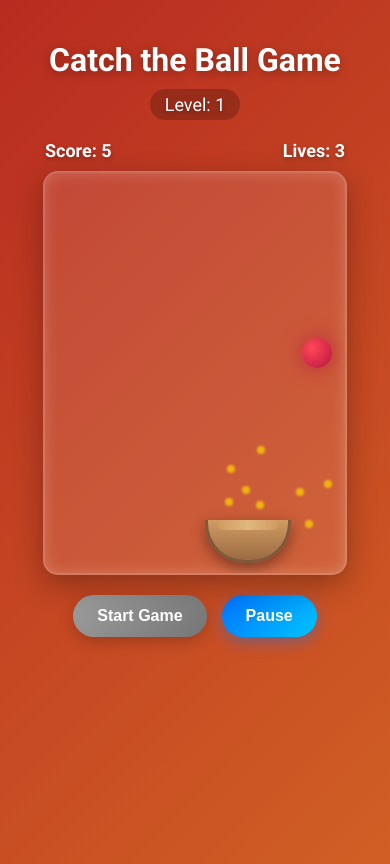
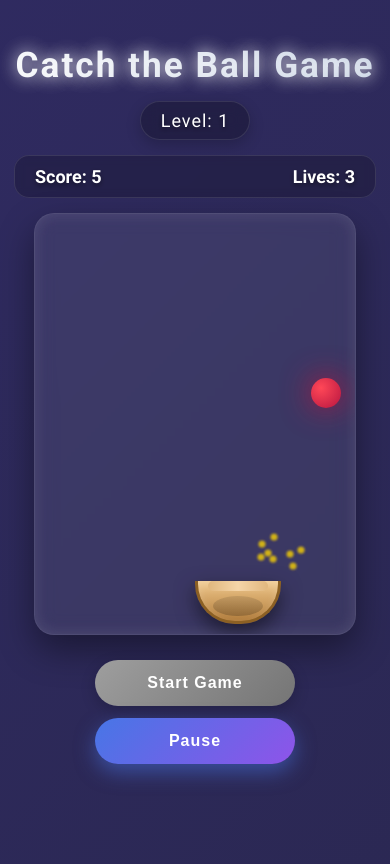
Before and after one commit to Ahmed8881/Ball-Game, a plain HTML site: page index.html in a window 390 px wide. Both pictures are taken after a click on the button "Start Game". Drawn offline with Linux system fonts and the light colour scheme.

Commit message:
Enhance CSS styles: update background gradients, improve button animations, and refine layout for better visuals

```diff
--- a/style.css
+++ b/style.css
@@ -2,7 +2,7 @@ body {
     margin: 0;
     overflow: hidden;
     font-family: 'Roboto', sans-serif;
-    background: linear-gradient(135deg, #1a2a6c, #b21f1f, #fdbb2d);
+    background: linear-gradient(135deg, #0f0c29, #302b63, #24243e);
     background-size: 600% 600%;
     animation: gradientBG 20s ease infinite;
     display: flex;
@@ -20,27 +20,39 @@ body {
 }
 
 h1 {
-    text-shadow: 0 2px 10px rgba(0, 0, 0, 0.3);
-    font-size: 2.5rem;
-    margin-bottom: 10px;
+    text-shadow: 0 4px 12px rgba(0, 0, 0, 0.5);
+    font-size: 2.8rem;
+    margin-bottom: 15px;
+    letter-spacing: 2px;
+    background: linear-gradient(to right, #f5f7fa, #c3cfe2);
+    -webkit-background-clip: text;
+    -webkit-text-fill-color: transparent;
+    animation: titleGlow 3s ease-in-out infinite alternate;
+}
+
+@keyframes titleGlow {
+    from { text-shadow: 0 0 5px rgba(255, 255, 255, 0.6); }
+    to { text-shadow: 0 0 20px rgba(255, 255, 255, 0.9), 0 0 30px rgba(255, 255, 255, 0.4); }
 }
 
 #game-container {
     position: relative;
     width: 400px;
     height: 500px;
-    background: rgba(255, 255, 255, 0.1);
+    background: rgba(255, 255, 255, 0.07);
     overflow: hidden;
-    border-radius: 15px;
-    box-shadow: 0 10px 30px rgba(0, 0, 0, 0.3),
-                inset 0 0 15px rgba(255, 255, 255, 0.2);
-    backdrop-filter: blur(5px);
-    border: 2px solid rgba(255, 255, 255, 0.2);
-    transition: transform 0.3s ease;
+    border-radius: 20px;
+    box-shadow: 0 15px 35px rgba(0, 0, 0, 0.4),
+                inset 0 0 15px rgba(255, 255, 255, 0.1);
+    backdrop-filter: blur(10px);
+    border: 1px solid rgba(255, 255, 255, 0.1);
+    transition: all 0.4s cubic-bezier(0.175, 0.885, 0.32, 1.275);
 }
 
 #game-container:hover {
-    transform: translateY(-5px);
+    transform: translateY(-8px) scale(1.02);
+    box-shadow: 0 20px 40px rgba(0, 0, 0, 0.5),
+                inset 0 0 20px rgba(255, 255, 255, 0.2);
 }
 
 .ball {
@@ -49,23 +61,36 @@ h1 {
     height: 30px;
     border-radius: 50%;
     background: radial-gradient(circle at 10px 10px, #ff6b6b, #ee5253);
-    box-shadow: 0 0 15px rgba(238, 82, 83, 0.7);
+    box-shadow: 0 0 20px rgba(238, 82, 83, 0.8);
+    transform: translateZ(0);
+    animation: ballFloat 0.6s ease-in-out infinite alternate;
+}
+
+@keyframes ballFloat {
+    from { transform: scale(1); }
+    to { transform: scale(1.05); }
 }
 
 .special-ball {
     background: radial-gradient(circle at 10px 10px, #feca57, #ff9f43);
-    box-shadow: 0 0 20px rgba(255, 159, 67, 0.9);
-    animation: pulse 1s infinite alternate;
+    box-shadow: 0 0 25px rgba(255, 159, 67, 0.9);
+    animation: pulse 1.2s infinite alternate;
 }
 
 .bad-ball {
     background: radial-gradient(circle at 10px 10px, #ff4757, #b71540);
-    box-shadow: 0 0 20px rgba(183, 21, 64, 0.7);
+    box-shadow: 0 0 25px rgba(183, 21, 64, 0.9);
+    animation: badPulse 1s infinite alternate;
 }
 
 @keyframes pulse {
-    from { box-shadow: 0 0 20px rgba(255, 159, 67, 0.9); }
-    to { box-shadow: 0 0 30px rgba(255, 159, 67, 1); }
+    from { box-shadow: 0 0 20px rgba(255, 159, 67, 0.9); transform: scale(1); }
+    to { box-shadow: 0 0 35px rgba(255, 159, 67, 1); transform: scale(1.08); }
+}
+
+@keyframes badPulse {
+    from { box-shadow: 0 0 20px rgba(183, 21, 64, 0.7); }
+    to { box-shadow: 0 0 30px rgba(183, 21, 64, 1); }
 }
 
 #basket {
@@ -73,11 +98,12 @@ h1 {
     bottom: 10px;
     width: 80px;
     height: 40px;
-    background: linear-gradient(to bottom, #d19b62, #9b6b43);
+    background: linear-gradient(to bottom, #f0c78a, #b17d3d);
     border-radius: 0 0 40px 40px;
-    border: 3px solid #7d5a3c;
+    border: 3px solid #8c6024;
     border-top: none;
-    box-shadow: 0 5px 15px rgba(0, 0, 0, 0.4);
+    box-shadow: 0 8px 20px rgba(0, 0, 0, 0.5),
+                inset 0 5px 10px rgba(255, 255, 255, 0.2);
     transition: transform 0.1s ease;
 }
 
@@ -88,49 +114,84 @@ h1 {
     left: 10px;
     width: 60px;
     height: 10px;
-    background: linear-gradient(to right, #d19b62, #e0b77e, #d19b62);
+    background: linear-gradient(to right, #e0b77e, #f5d5a8, #e0b77e);
     border-radius: 5px;
+}
+
+#basket::after {
+    content: '';
+    position: absolute;
+    top: 15px;
+    left: 15px;
+    width: 50px;
+    height: 20px;
+    background: linear-gradient(to bottom, rgba(0,0,0,0.1), rgba(0,0,0,0.2));
+    border-radius: 50%;
 }
 
 #score-container {
     display: flex;
     justify-content: space-between;
     width: 400px;
-    padding: 10px 0;
+    padding: 15px 0;
     font-size: 18px;
     font-weight: bold;
     color: #fff;
-    text-shadow: 0 2px 5px rgba(0, 0, 0, 0.3);
+    text-shadow: 0 2px 5px rgba(0, 0, 0, 0.5);
+    background: rgba(0, 0, 0, 0.2);
+    border-radius: 15px;
+    padding: 10px 20px;
+    margin-bottom: 15px;
+    backdrop-filter: blur(5px);
+    border: 1px solid rgba(255, 255, 255, 0.1);
 }
 
 #controls {
-    margin-top: 20px;
+    margin-top: 25px;
     display: flex;
-    gap: 15px;
+    gap: 20px;
 }
 
 button {
-    padding: 12px 24px;
+    padding: 14px 28px;
     font-size: 16px;
     font-weight: 600;
-    background: linear-gradient(135deg, #0072ff, #00c6ff);
+    background: linear-gradient(135deg, #4776E6, #8E54E9);
     color: white;
     border: none;
     border-radius: 30px;
     cursor: pointer;
-    transition: all 0.3s;
-    box-shadow: 0 5px 15px rgba(0, 114, 255, 0.4);
+    transition: all 0.4s;
+    box-shadow: 0 8px 20px rgba(71, 118, 230, 0.5);
+    letter-spacing: 1px;
+    position: relative;
+    overflow: hidden;
+}
+
+button:before {
+    content: '';
+    position: absolute;
+    top: 0;
+    left: -100%;
+    width: 100%;
+    height: 100%;
+    background: linear-gradient(90deg, transparent, rgba(255, 255, 255, 0.2), transparent);
+    transition: all 0.5s;
 }
 
 button:hover {
-    background: linear-gradient(135deg, #0050b3, #00a6d6);
-    transform: translateY(-3px);
-    box-shadow: 0 7px 20px rgba(0, 114, 255, 0.5);
+    background: linear-gradient(135deg, #3d68d8, #7b41db);
+    transform: translateY(-5px);
+    box-shadow: 0 12px 25px rgba(71, 118, 230, 0.6);
+}
+
+button:hover:before {
+    left: 100%;
 }
 
 button:active {
-    transform: translateY(1px);
-    box-shadow: 0 3px 10px rgba(0, 114, 255, 0.4);
+    transform: translateY(2px);
+    box-shadow: 0 5px 15px rgba(71, 118, 230, 0.4);
 }
 
 button:disabled {
@@ -154,42 +215,70 @@ button:disabled {
     color: white;
     font-size: 24px;
     z-index: 10;
-    border-radius: 15px;
-    backdrop-filter: blur(5px);
+    border-radius: 20px;
+    backdrop-filter: blur(10px);
+    animation: fadeIn 0.5s ease-in-out;
+}
+
+@keyframes fadeIn {
+    from { opacity: 0; }
+    to { opacity: 1; }
 }
 
 #game-over h2 {
-    margin-bottom: 10px;
-    font-size: 2.5rem;
-    text-shadow: 0 0 10px rgba(255, 0, 89, 0.7);
+    margin-bottom: 15px;
+    font-size: 3rem;
+    text-shadow: 0 0 15px rgba(255, 0, 89, 0.8);
+    background: linear-gradient(to right, #f5f7fa, #ff5e62);
+    -webkit-background-clip: text;
+    -webkit-text-fill-color: transparent;
+    animation: pulseText 2s infinite alternate;
+}
+
+@keyframes pulseText {
+    from { text-shadow: 0 0 10px rgba(255, 94, 98, 0.7); }
+    to { text-shadow: 0 0 20px rgba(255, 94, 98, 1); }
 }
 
 #game-over p {
-    font-size: 1.5rem;
-    margin-bottom: 20px;
+    font-size: 1.7rem;
+    margin-bottom: 25px;
+    opacity: 0.9;
+    letter-spacing: 1px;
 }
 
 #game-over button {
-    margin-top: 20px;
+    margin-top: 25px;
     font-size: 18px;
     background: linear-gradient(135deg, #ff416c, #ff4b2b);
-    box-shadow: 0 5px 15px rgba(255, 75, 43, 0.4);
+    box-shadow: 0 8px 20px rgba(255, 75, 43, 0.5);
+    animation: buttonPulse 2s infinite alternate;
+}
+
+@keyframes buttonPulse {
+    from { transform: scale(1); }
+    to { transform: scale(1.05); }
 }
 
 #game-over button:hover {
     background: linear-gradient(135deg, #e63b63, #e64426);
-    box-shadow: 0 7px 20px rgba(255, 75, 43, 0.5);
+    box-shadow: 0 10px 25px rgba(255, 75, 43, 0.7);
+    animation: none;
+    transform: translateY(-5px);
 }
 
 #level-indicator {
     font-size: 18px;
     color: #fff;
-    text-shadow: 0 2px 5px rgba(0, 0, 0, 0.3);
-    margin-bottom: 10px;
-    background: rgba(0, 0, 0, 0.2);
-    padding: 5px 15px;
+    text-shadow: 0 2px 5px rgba(0, 0, 0, 0.5);
+    margin-bottom: 15px;
+    background: rgba(0, 0, 0, 0.25);
+    padding: 8px 20px;
     border-radius: 20px;
-    backdrop-filter: blur(5px);
+    backdrop-filter: blur(8px);
+    border: 1px solid rgba(255, 255, 255, 0.1);
+    letter-spacing: 1px;
+    box-shadow: 0 5px 15px rgba(0, 0, 0, 0.2);
 }
 
 .particle {
@@ -199,18 +288,34 @@ button:disabled {
     border-radius: 50%;
     pointer-events: none;
     filter: blur(1px);
+    z-index: 5;
+    animation: fadeOut 0.8s linear forwards;
+}
+
+@keyframes fadeOut {
+    to { opacity: 0; transform: scale(0.1); }
 }
 
 @media (max-width: 500px) {
     #game-container, #score-container {
-        width: 300px;
+        width: 320px;
     }
 
     #game-container {
-        height: 400px;
+        height: 420px;
     }
 
     h1 {
-        font-size: 2rem;
+        font-size: 2.2rem;
+    }
+
+    #controls {
+        flex-direction: column;
+        gap: 12px;
+        align-items: center;
+    }
+
+    button {
+        width: 200px;
     }
 }
```
